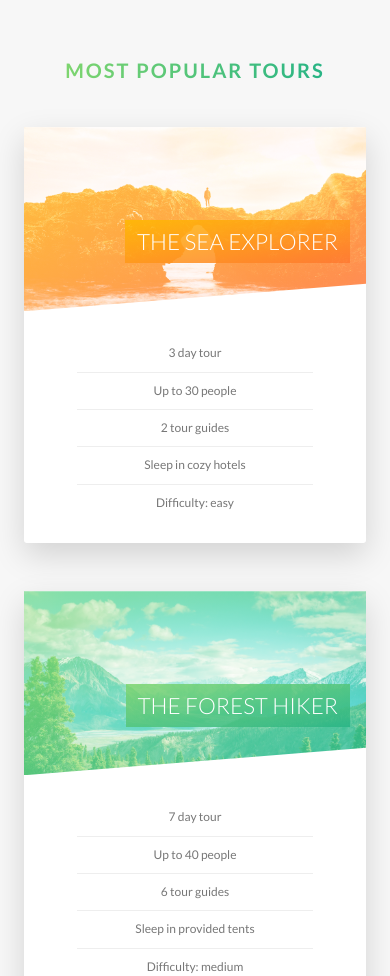
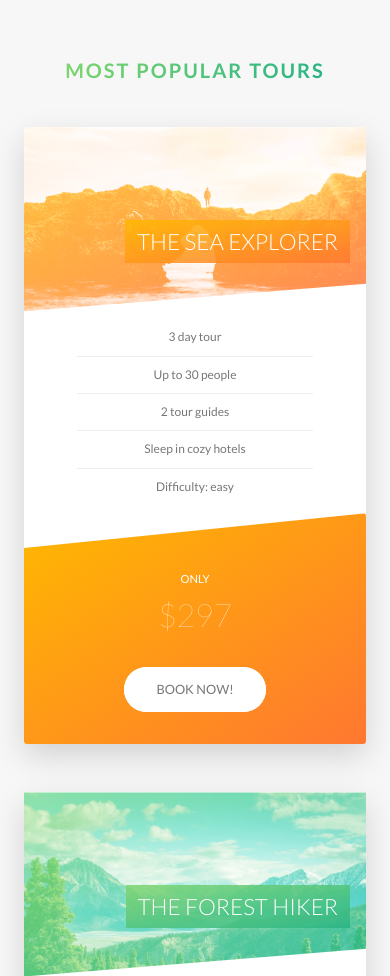
Before and after one commit to jtpolasek/AdvancedCSS, a website: page index.html in a window 390 px wide. Shown: the part 2463-3439 px from the top of the page. Drawn offline with Linux system fonts and the light colour scheme.

Commit message:
changed cards to no longer flip on mobile. added back card to front.

```diff
--- a/sass/components/_card.scss
+++ b/sass/components/_card.scss
@@ -151,4 +151,57 @@ height: 52rem;
     font-size: 6rem;
     font-weight: 100;
   }
+
+//-----------------------------------------------------------------
+ //FOR RESPONSIVE DESIGN BELOW
+
+
+  @include respond(tab-port){
+    //functionality
+    border-radius: 3px;
+    height: auto;
+    background-color: $color-white;
+    box-shadow: 0 1.5rem 4rem rgba($color-black, .15);
+
+    &__side {
+      height: auto;
+      position: relative;
+      box-shadow: none;
+
+
+      &--back {
+        transform: rotateY(0);
+        -webkit-clip-path: polygon(0 15%, 100% 0, 100% 100%, 0 100%);
+        clip-path: polygon(0 15%, 100% 0, 100% 100%, 0 100%);
+      }
+
+    }
+
+    &:hover &__side--front {
+      transform: rotateY(0);
+    }
+
+    &__details {
+      padding: 1rem 3rem;
+    }
+
+
+    //Front side styling
+    &__cta {
+      position: relative;
+      top: 0;
+      left: 0;
+      transform: translate(0);
+      width: 100%;
+      padding: 7rem 4rem 4rem 4rem;
+    }
+
+    &__price-box {
+      margin-bottom: 3rem;
+    }
+
+    &__price-value {
+      font-size: 4rem;
+    }
+  }
 }
```
Also changed, not shown: css/style.css.
